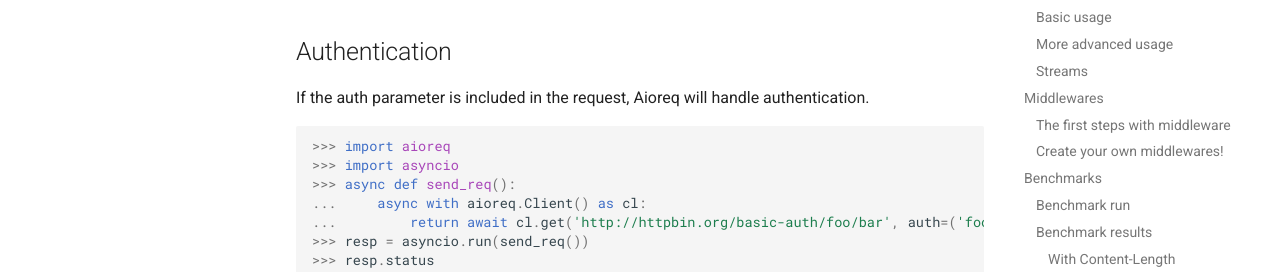
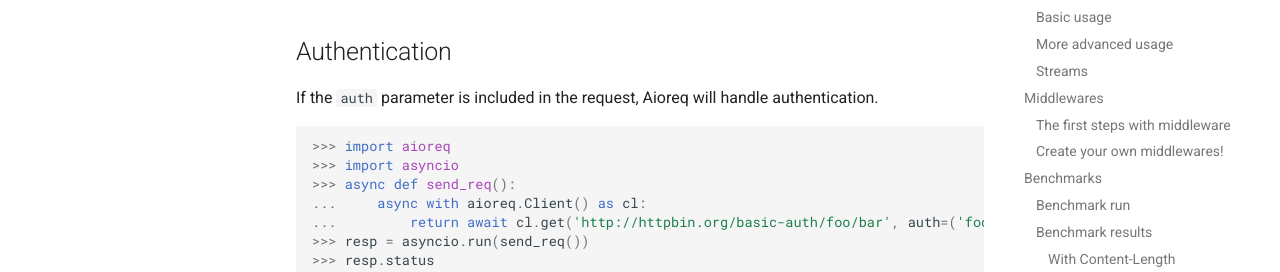
Before and after one commit to karpetrosyan/aioreq, an MkDocs documentation site: the page built from docs/index.md, in a window 1280 px wide and 900 px high, scrolled down 5905 px. Shown: the part 172-444 px from the top of the window. Built offline with MkDocs 1.6.1 and Material for MkDocs 9.7.7, drawn with Linux system fonts in a browser that asks for light colours; comment, search, counter and statistics services are not loaded.

Commit message:
Make documentation better

````diff
--- a/docs/index.md
+++ b/docs/index.md
@@ -275,7 +275,7 @@
 
 ## Authentication
 
-If the auth parameter is included in the request, Aioreq will handle authentication.
+If the `auth` parameter is included in the request, Aioreq will handle authentication.
 ``` py
 >>> import aioreq
 >>> import asyncio
````
Also changed, not shown: README.md (+1 -1 lines).
